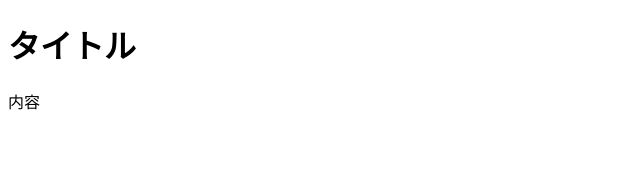
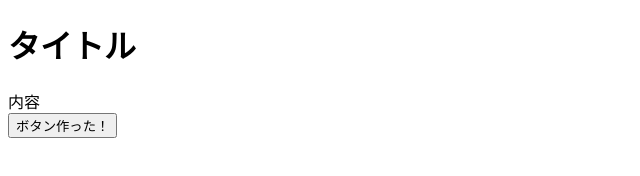
Before and after one commit to YutoFukuyama/git-sample, a plain HTML site: page index.html in a window 1280 px wide. Shown: the whole page, without its empty margins (0-640 px from the left). Drawn offline with Linux system fonts and the light colour scheme.

Commit message:
ボタンを新しく作りました

```diff
--- a/index.html
+++ b/index.html
@@ -9,5 +9,6 @@
 <body>
     <h1>タイトル</h1>
     <div>内容</div>
+    <button>ボタン作った！</button>
 </body>
 </html>
```
